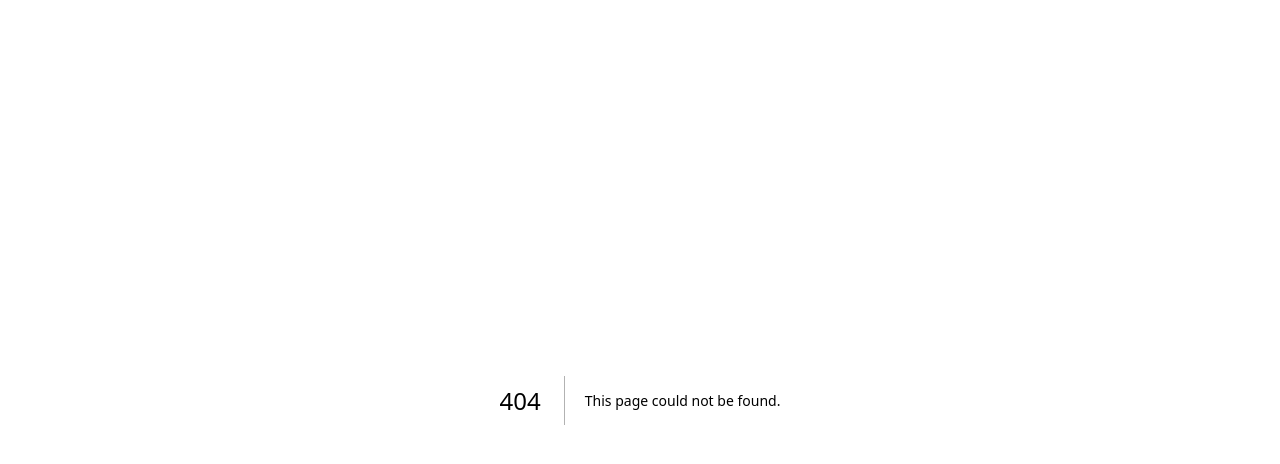
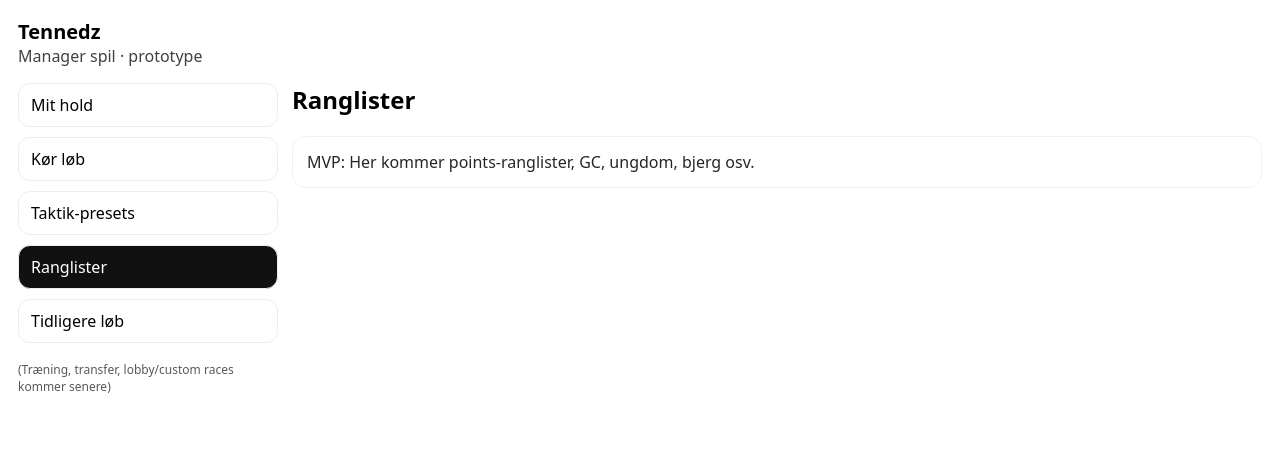
Before and after one commit to davidkvistgaard/Tennedz, a Next.js app: page /team/leaderboards in a window 1280 px wide. Before the commit this address had no page. Shown: the top 464 px of the page. Built offline with nearby package versions, Linux system fonts and the light colour scheme.

Commit message:
Create page.js

```diff
--- /dev/null
+++ b/app/team/leaderboards/page.js
@@ -0,0 +1,10 @@
+export default function LeaderboardsPage() {
+  return (
+    <main>
+      <h2 style={{ marginTop: 0 }}>Ranglister</h2>
+      <div style={{ border: "1px solid #eee", borderRadius: 14, padding: 14, opacity: 0.85 }}>
+        MVP: Her kommer points-ranglister, GC, ungdom, bjerg osv.
+      </div>
+    </main>
+  );
+}
```
